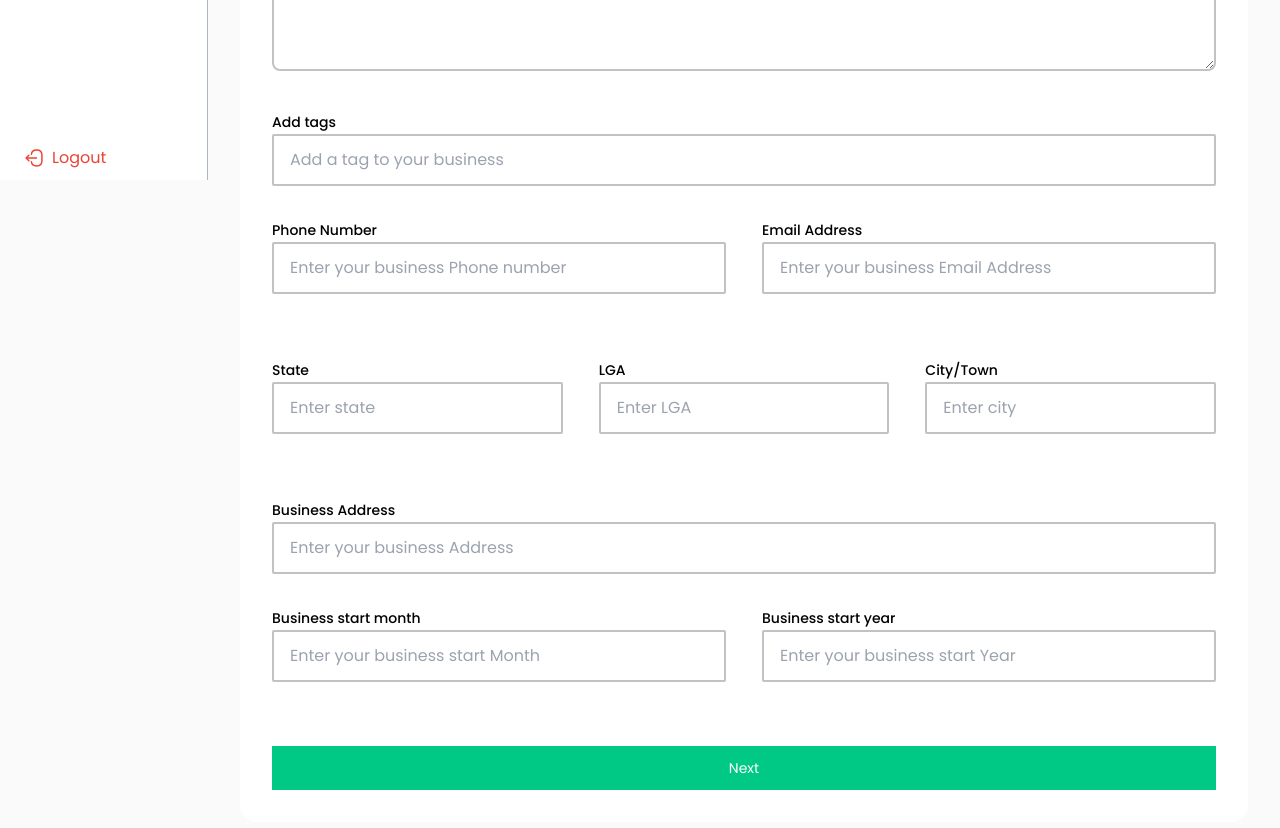
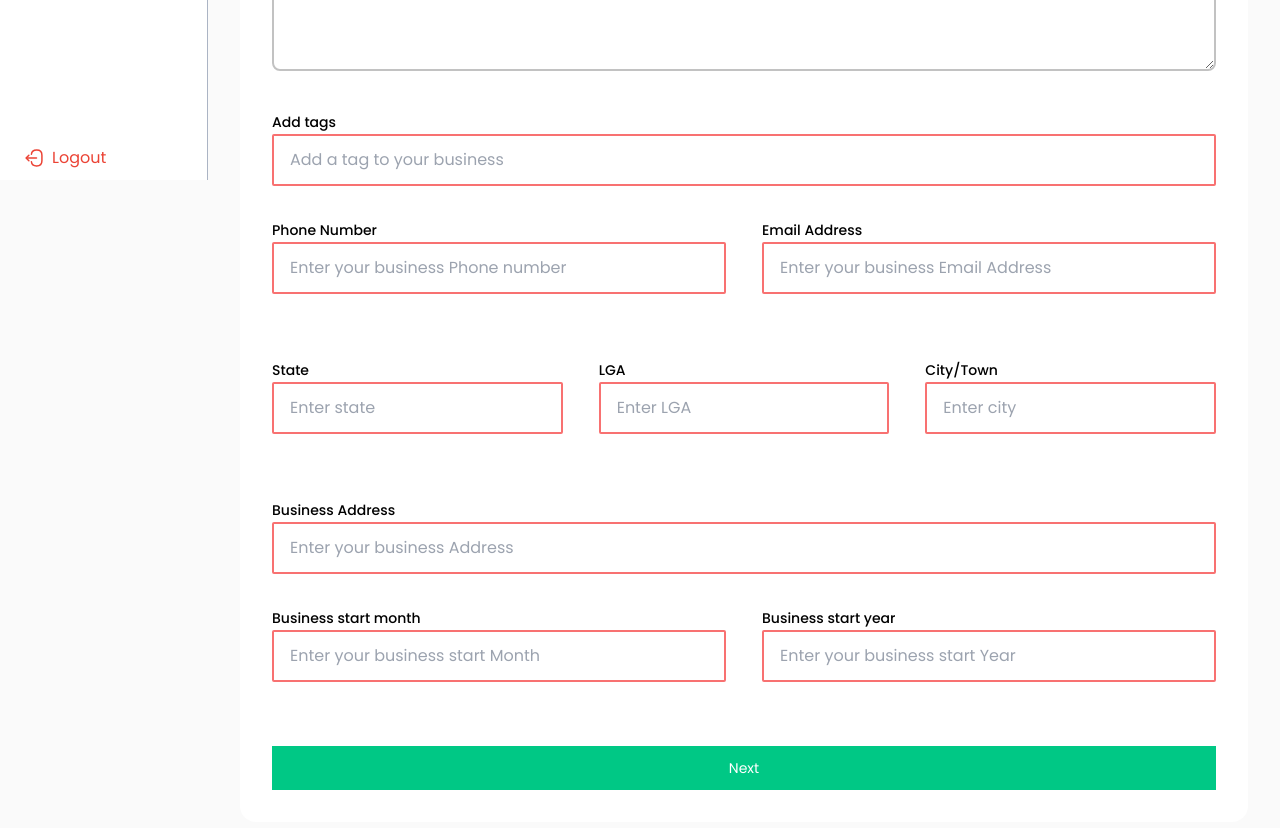
Before and after one commit to Yenreach/yenreach--client, a React (Vite) app: page /users/add-business in a window 1280 px wide. Shown: the part 620-1448 px from the top of the page. Built offline with nearby package versions, Linux system fonts and the light colour scheme; no server answers; sample sign-in values are in the browser's storage.

Commit message:
add business updates

```diff
--- a/src/components/ui/Input/index.jsx
+++ b/src/components/ui/Input/index.jsx
@@ -2,14 +2,14 @@ import React from 'react';
 import clsx from "clsx";
 import PropTypes from 'prop-types';
 
-function Input({type, id, className='',placeholder='', name }) {
+function Input({type, id, className='',placeholder='', name, onChange, required }) {
   const styles = (className) => clsx(
     ['w-full border-2 rounded-sm outline-none focus:invalid:border-red-400 invalid:border-red-400 focus:border-sky-700 hover:border-sky-700 cursor-pointer px-4 py-3 bg-inherit'],
     className
     )
 
   return (
-    <input type={type} className={styles(className)} id={id} name={name} placeholder={placeholder} />
+    <input type={type} className={styles(className)} id={id} name={name} placeholder={placeholder} onChange={onChange} required={required} />
   )
 
 }
@@ -20,7 +20,9 @@ Input.defaultProps = {
     id:'',
     className: '',
     placeholder: '',
-    name: ''
+    name: '',
+    onChange: () => {},
+    required: false
   };
 
   Input.propTypes = {
@@ -28,7 +30,9 @@ Input.defaultProps = {
     id: PropTypes.string,
     className: PropTypes.string,
     placeholder: PropTypes.string,
-    name: PropTypes.string
+    name: PropTypes.string,
+    onChange: PropTypes.func,
+    required: PropTypes.bool
   };
 
 export default Input;
--- a/src/pages/users/BusinessDetails/index.jsx
+++ b/src/pages/users/BusinessDetails/index.jsx
@@ -1,65 +1,78 @@
 import React from 'react'
+import { useQuery } from '@tanstack/react-query'
+import getData from '/src/utils/getData'
+import { apiGetAllCategories } from '/src/services/CommonService'
 import Input from '../../../components/ui/Input'
 import Button from '../../../components/ui/Button'
 
 
-const index = ({ step, setStep}) => {
+const index = ({ setStep, handleBusinessData}) => {
+    const { isLoading, error, data: categories } = useQuery({
+        queryKey: ['categories'],
+        queryFn: () => getData(apiGetAllCategories),
+      })
+    console.log("categories", categories)
+
+    const handleSubmit = (e) => {
+        e.preventDefault()
+        setStep(2)
+    }
   return (
-    <form className='p-8 px-4 sm:px-8 bg-white rounded-2xl'>
+    <form action="" className='p-8 px-4 sm:px-8 bg-white rounded-2xl' onSubmit={handleSubmit}>
         <div className='relative mb-11 p-6 border-[6px] border-r-[#E8E8E8] border-t-[#E8E8E8] border-green rounded-full rotate-45 inline-block'>
             <span className='absolute top-1/2 -translate-y-1/2 -translate-x-1/2 left-1/2 -rotate-45 font-semibold'>1/2</span>
         </div>
         <div className='mb-8'>
-            <label htmlFor="business_name" className='font-medium text-sm'>Business Name</label>
-            <Input className='border-gray rounded-lg' type="text" name="" id="" placeholder='Enter your business name' />
+            <label htmlFor="name" className='font-medium text-sm'>Business Name</label>
+            <Input required={true} onChange={handleBusinessData} className='border-gray rounded-lg' type="text" name="name" id="name" placeholder='Enter your business name' />
         </div>
         <div className='mb-8'>
-            <label htmlFor="business_name" className='font-medium text-sm'>Business Description</label>
-            <textarea name="descripttion" id="" cols="30" rows="10" className='w-full border-2 outline-none cursor-pointer px-4 py-3 bg-inherit border-gray rounded-lg' placeholder='Enter your business Discription' ></textarea>
+            <label htmlFor="description" className='font-medium text-sm'>Business Description</label>
+            <textarea onChange={handleBusinessData} name="description" id="description" cols="30" rows="10" className='w-full border-2 outline-none cursor-pointer px-4 py-3 bg-inherit border-gray rounded-lg' placeholder='Enter your business Discription' />
         </div>
         <div className='mb-8'>
-            <label htmlFor="business_name" className='font-medium text-sm'>Add tags</label>
-            <Input className='border-gray rounded-lg' type="text" name="" id="" placeholder='Add a tag to your business' />
+            <label htmlFor="category" className='font-medium text-sm'>Add tags</label>
+            <Input required={true} onChange={handleBusinessData} className='border-gray rounded-lg' type="text" name="category" id="category" placeholder='Add a tag to your business' />
         </div>
         <div className='mb-8 md:flex justify-between gap-9'>
             <div className='mb-8 w-full'>
-                <label htmlFor="business_name" className='font-medium text-sm'>Phone Number</label>
-                <Input className='border-gray rounded-lg' type="text" name="" id="" placeholder='Enter your business Phone number' />
+                <label htmlFor="phone" className='font-medium text-sm'>Phone Number</label>
+                <Input required={true} onChange={handleBusinessData} className='border-gray rounded-lg' type="text" name="phone" id="phone" placeholder='Enter your business Phone number' />
             </div>
             <div className='w-full'>
-                <label htmlFor="business_name" className='font-medium text-sm'>Email Address</label>
-                <Input className='border-gray rounded-lg' type="text" name="" id="" placeholder='Enter your business Email Address' />
+                <label htmlFor="email" className='font-medium text-sm'>Email Address</label>
+                <Input required={true} onChange={handleBusinessData} className='border-gray rounded-lg' type="text" name="email" id="email" placeholder='Enter your business Email Address' />
             </div>
         </div>
         <div className='mb-8 md:flex justify-between gap-9'>
             <div className='w-full mb-8'>
-                <label htmlFor="business_name" className='font-medium text-sm'>State</label>
-                <Input className='border-gray rounded-lg' type="text" name="" id="" placeholder='Enter state' />
+                <label htmlFor="state_id" className='font-medium text-sm'>State</label>
+                <Input required={true} onChange={handleBusinessData} className='border-gray rounded-lg' type="text" name="state_id" id="state_id" placeholder='Enter state' />
             </div>
             <div className='w-full mb-8'>
-                <label htmlFor="business_name" className='font-medium text-sm'>LGA</label>
-                <Input className='border-gray rounded-lg' type="text" name="" id="" placeholder='Enter LGA' />
+                <label htmlFor="lga" className='font-medium text-sm'>LGA</label>
+                <Input required={true} onChange={handleBusinessData} className='border-gray rounded-lg' type="text" name="lga" id="lga" placeholder='Enter LGA' />
             </div>
             <div className='w-full '>
-                <label htmlFor="business_name" className='font-medium text-sm'>City/Town</label>
-                <Input className='border-gray rounded-lg' type="text" name="" id="" placeholder='Enter city' />
+                <label htmlFor="town" className='font-medium text-sm'>City/Town</label>
+                <Input required={true} onChange={handleBusinessData} className='border-gray rounded-lg' type="text" name="town" id="town" placeholder='Enter city' />
             </div>
         </div>
         <div className='mb-8'>
-            <label htmlFor="business_name" className='font-medium text-sm'>Business Address</label>
-            <Input className='border-gray rounded-lg' type="text" name="" id="" placeholder='Enter your business Address' />
+            <label htmlFor="address" className='font-medium text-sm'>Business Address</label>
+            <Input required={true} onChange={handleBusinessData} className='border-gray rounded-lg' type="text" name="address" id="address" placeholder='Enter your business Address' />
         </div>
         <div className='mb-8 md:flex justify-between gap-9'>
             <div className='w-full mb-8'>
-                <label htmlFor="business_name" className='font-medium text-sm'>Business start month</label>
-                <Input className='border-gray rounded-lg' type="text" name="" id="" placeholder='Enter your business start Month' />
+                <label htmlFor="month_started" className='font-medium text-sm'>Business start month</label>
+                <Input required={true} onChange={handleBusinessData} className='border-gray rounded-lg' type="text" name="month_started" id="month_started" placeholder='Enter your business start Month' />
             </div>
             <div className='w-full '>
-                <label htmlFor="business_name" className='font-medium text-sm'>Business start year</label>
-                <Input className='border-gray rounded-lg' type="text" name="" id="" placeholder='Enter your business start Year' />
+                <label htmlFor="year_started" className='font-medium text-sm'>Business start year</label>
+                <Input required={true} onChange={handleBusinessData} className='border-gray rounded-lg' type="text" name="year_started" id="year_started" placeholder='Enter your business start Year' />
             </div>
         </div>
-        <Button className='p-3 w-full flex justify-center' onClickFunc={() => setStep(2)}>
+        <Button type='submit' className='p-3 w-full flex justify-center'>
             Next
         </Button>
     </form>
--- a/src/pages/users/CreateBusiness/index.jsx
+++ b/src/pages/users/CreateBusiness/index.jsx
@@ -5,9 +5,28 @@ import BusinessDetails from '../BusinessDetails'
 import BusinessPhotos from '../BusinessPhotos'
 import BusinessCreatedSuccess from '../BusinessCreatedSuccess'
 
+const initialBusinessState = { user_string: "", name: "", description: "", category: [], phone: "", email: "", state_id: "", lga: "", town: "", address: "", month_started: "", year_started: "", profile_img: "", cover_img: ""}
 
 const index = () => {
   const [step, setStep] = React.useState(1)
+  const [businessData, setBusinessData] = React.useState(initialBusinessState)
+
+  console.log("businessData", businessData)
+
+  const handleBusinessData = (event) => {
+    // if (event.target.name === 'category') {
+    //   let category = [...businessData.category]
+    //   if (event.target.checked) {
+    //     category.push(event.target.value)
+    //   } else {
+    //     category = category.filter(item => item !== event.target.value)
+    //   }
+    //   setBusinessData(prev => ({...prev, category}))
+    //   return
+    // }
+    setBusinessData(prev => ({...prev, [event.target.name]: event.target.value }))
+  }
+
   console.log(step)
   return (
     <Dashboard>
@@ -16,9 +35,9 @@ const index = () => {
           <section className='p-8 px-4 sm:px-8'>
               <h1 className='text-2xl text-green font-medium mb-5'>Create your new Business</h1>
               {step === 1 ?
-                <BusinessDetails step={step} setStep={setStep} />
+                <BusinessDetails handleBusinessData={handleBusinessData} step={step} setStep={setStep} />
                 : step === 2 ?
-                <BusinessPhotos setStep={setStep} />
+                <BusinessPhotos handleBusinessData={handleBusinessData} setStep={setStep} />
                 : <BusinessCreatedSuccess />
             }
           </section>
--- a/src/pages/users/Profile/index.jsx
+++ b/src/pages/users/Profile/index.jsx
@@ -30,7 +30,9 @@ const Profile = () => {
         <section className='p-8 px-4 sm:px-8 text-sm'>
             <div className='md:max-w-xl bg-white px-8 py-5 mb-16 rounded-3xl'>
                 <div className='mb-4'>
-                    <span className='block w-12 h-12 rounded-full bg-gray'></span>
+                    <span className='block w-12 h-12 rounded-full bg-gray'>
+                        <img src='https://firebasestorage.googleapis.com/v0/b/fir-test-f9e66.appspot.com/o/images%2Fb61cd6ed-6fb4-4c1b-b348-c3156d03bb11?alt=media&token=f65537e4-2e26-469c-9f60-2102a3cc7912' alt='profile' className='w-full h-full rounded-full' />
+                    </span>
                 </div>
                 <div className='flex gap-12 text-sm mb-12'>
                     <div className='flex flex-col gap-1'>
```
Also changed, not shown: src/pages/users/BusinessPhotos/index.jsx (+39 -11 lines).
